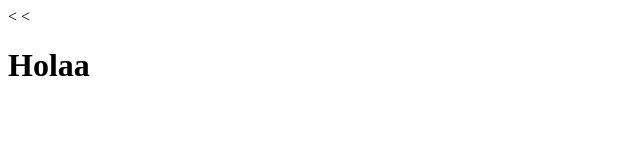
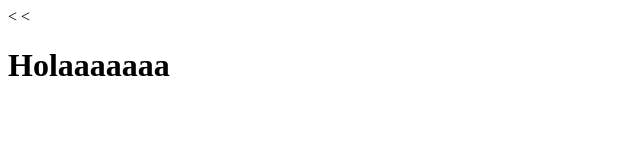
Before and after one commit to alinintegra/coursera-test, a plain HTML site: page index.html in a window 1280 px wide. Shown: the whole page, without its empty margins (0-640 px from the left). Drawn offline with Linux system fonts and the light colour scheme.

Commit message:
Next version

```diff
--- a/index.html
+++ b/index.html
@@ -5,6 +5,6 @@
     <title></title>
   </head>
   <body>
-    <<h1>Holaa</h1>
+    <<h1>Holaaaaaaa</h1>
   </body>
 </html>
```
